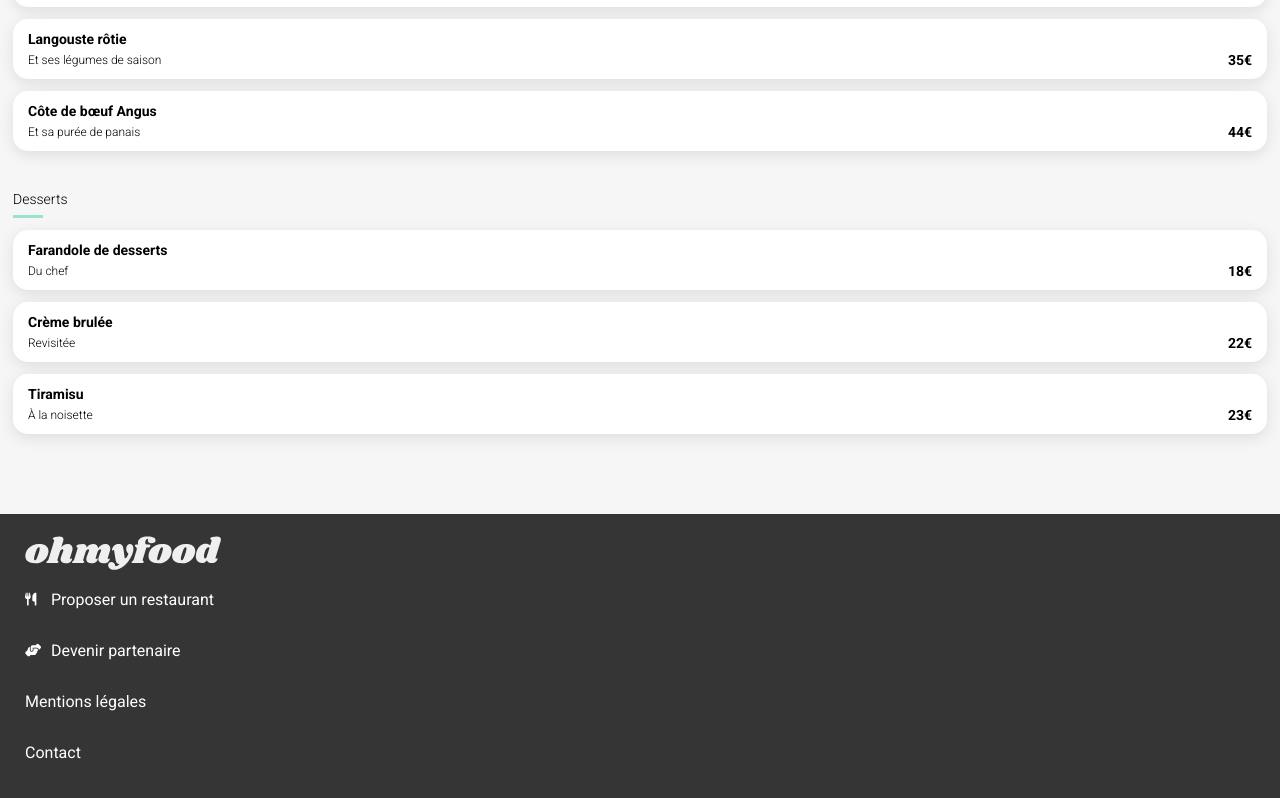
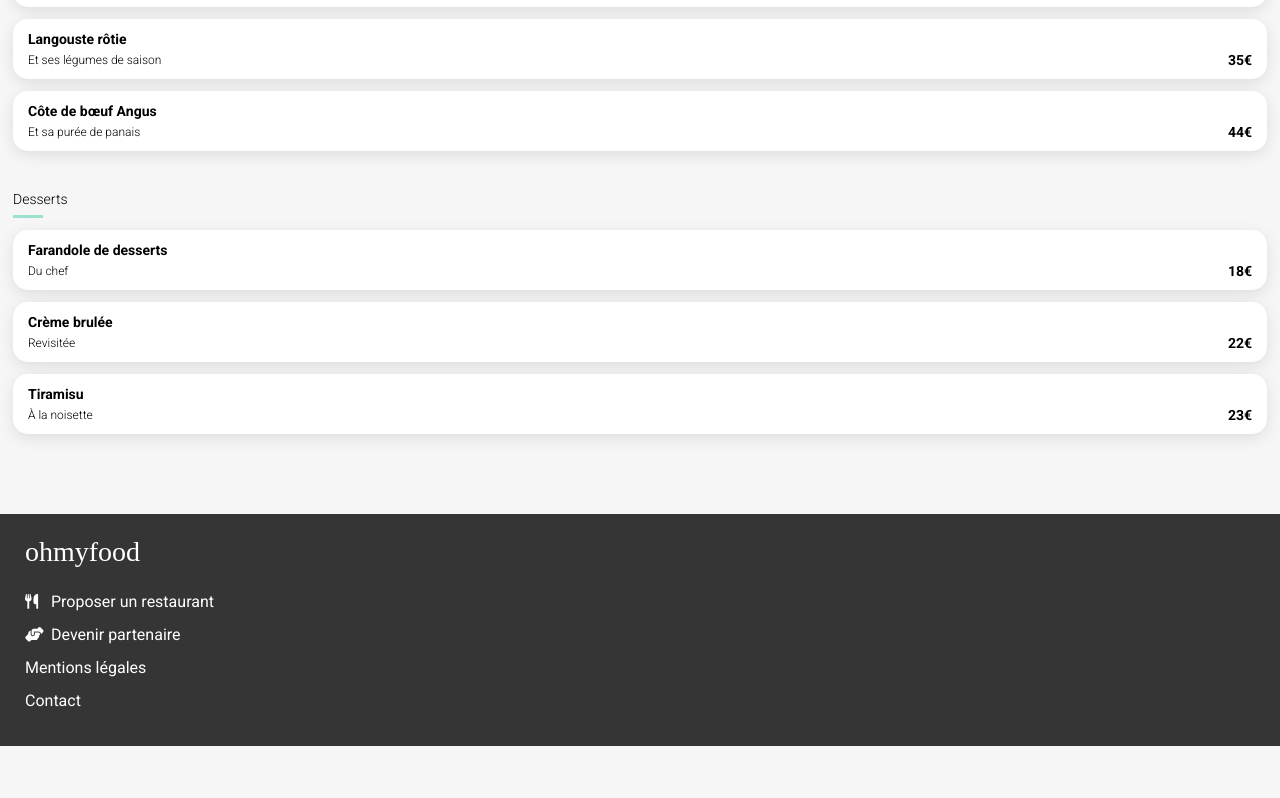
Before and after one commit to Labrosse-Anthony/OhMyFood, a plain HTML site: page restaurants/le-delice-des-sens.html in a window 1280 px wide. Shown: the part 786-1584 px from the top of the page. After the commit the page ends 1532 px from the top, so only its background shows below. Drawn offline with Linux system fonts and the light colour scheme; a web font is replaced by a local one.

Commit message:
Modifications-Footer

```diff
--- a/restaurants/le-delice-des-sens.html
+++ b/restaurants/le-delice-des-sens.html
@@ -151,7 +151,7 @@
             </div>
         </main>
         <footer class="footer">
-            <img class="footer__logo"  src="../assets/images/logo/ohmyfood@2x.svg">
+            <h2 class="footer__logo">ohmyfood</h2>
             <div class="footer__bloc">
                 <a href="#" class="footer__nav">
                     <i class="fas fa-utensils footer__nav--icons"></i>
--- a/sass/pages/index.scss
+++ b/sass/pages/index.scss
@@ -264,11 +264,17 @@ body {
     & p , i , a {
         color: $white;
         text-decoration: none;
+        margin: 0;
+        margin-bottom: 7px;
     }
 
     &__logo {
-        margin: 0 0 16px 0;
-        filter: invert(100%);
+        font-family: Shrikhand;
+        font-size: 28px;
+        font-weight: 400;
+        color: $white;
+        margin: 0 0 24px 0;
+
     }
 
     &__bloc {
@@ -279,16 +285,16 @@ body {
     &__nav {
         display: flex;
         align-items: center;
-        gap: 7px;
+        gap: 11px;
 
         &--icons {
             color: $white;
             display: flex;
             justify-content: center;
             align-items: center;
-            width: 16px;
-            height: 13px;
-            font-size: 13px;
+            width: 15px;
+            height: 15px;
+            font-size: 15px;
         }
     }
 }
--- a/sass/pages/restaurant.scss
+++ b/sass/pages/restaurant.scss
@@ -227,12 +227,16 @@
     & p , i , a {
         color: $white;
         text-decoration: none;
-        padding-bottom: 16px;
+        margin: 0;
+        margin-bottom: 7px;
     }
 
     &__logo {
-        margin: 0 0 16px 0;
-        filter: invert(100%);
+        font-family: Shrikhand;
+        font-size: 28px;
+        font-weight: 400;
+        color: $white;
+        margin: 0 0 24px 0;
     }
 
     &__bloc {
@@ -243,17 +247,16 @@
     &__nav {
         display: flex;
         align-items: center;
-
+        gap: 11px;
 
         &--icons {
             color: $white;
             display: flex;
             justify-content: center;
             align-items: center;
-            width: 16px;
-            height: 13px;
-            font-size: 13px;
-            margin-right: 10px;
+            width: 15px;
+            height: 15px;
+            font-size: 15px;
         }
     }
 }
```
Also changed, not shown: index.html (+1 -1 lines), sass/pages/index.css, sass/pages/restaurant.css, 2 other files.
